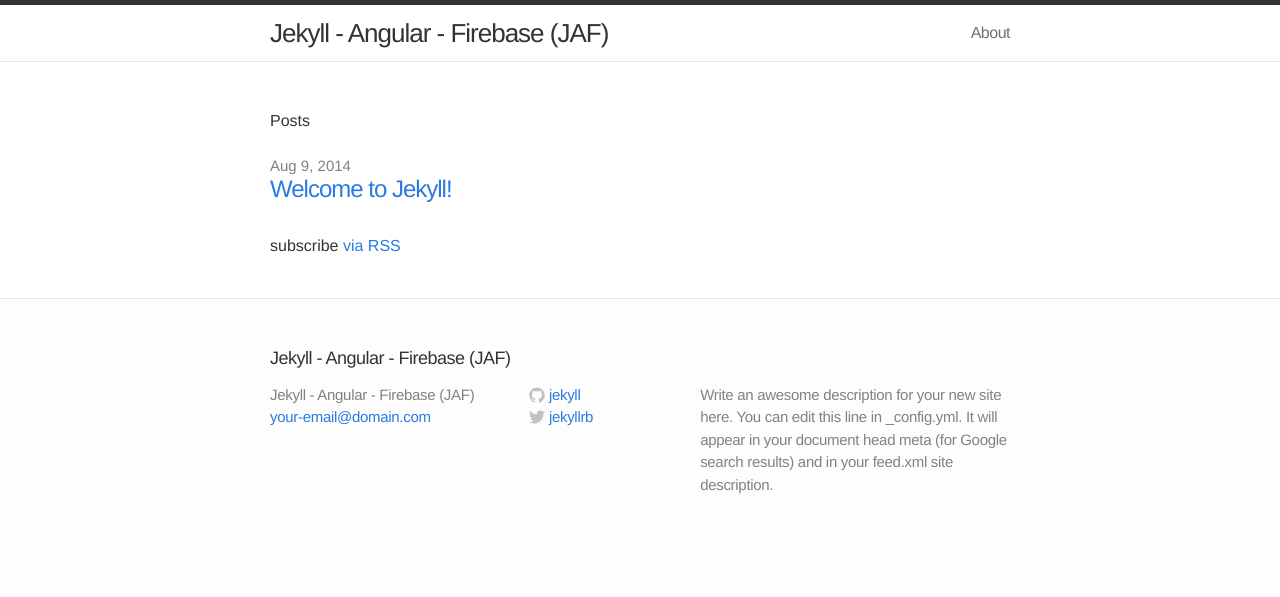
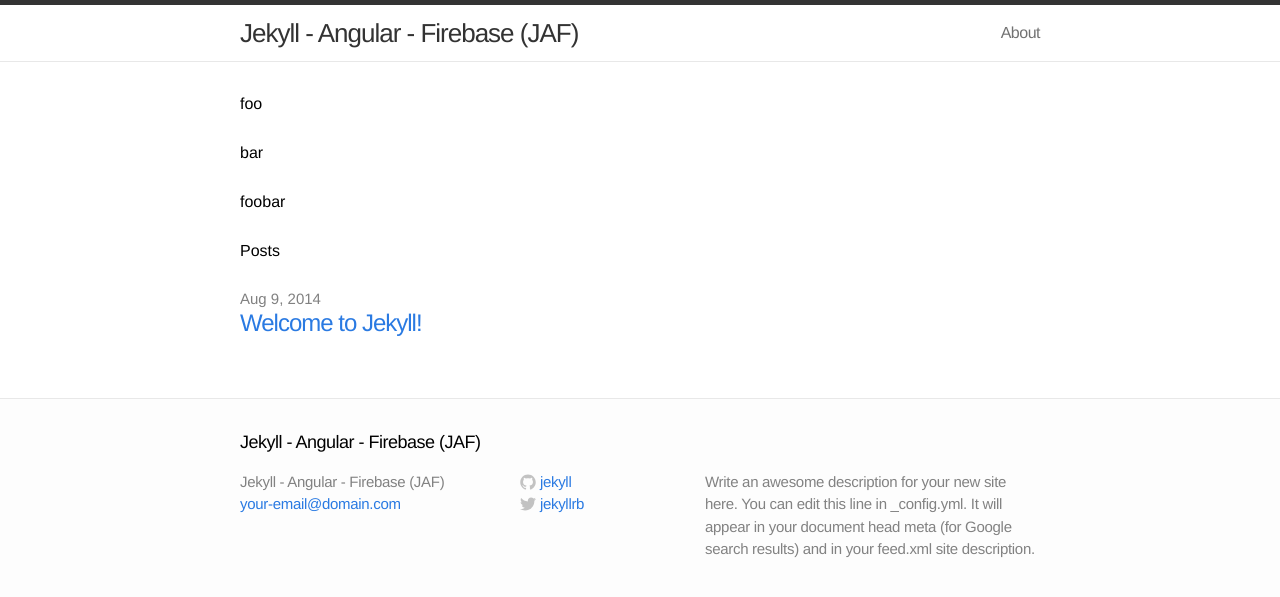
Before and after one commit to MaxHorstmann/jekyll-angular-firebase, a Jekyll site: the page built from index.html, in a window 1280 px wide. Shown: the top 597 px of the page. Built offline with Jekyll 4.4.1, drawn with Linux system fonts in a browser that asks for light colours; nearby versions of some CDN libraries; comment, search, counter and statistics services are not loaded.

```diff
--- a/_includes/head.html
+++ b/_includes/head.html
@@ -22,4 +22,7 @@
 	<!-- AngularFire -->
 	<script src="https://cdn.firebase.com/libs/angularfire/{{ site.angularfire_version }}/angularfire.min.js"></script>
 
+	<!-- Angular controllers -->
+	<script src="/js/controllers.js"></script>
+
 </head>
--- a/_layouts/default.html
+++ b/_layouts/default.html
@@ -1,9 +1,9 @@
 <!DOCTYPE html>
-<html>
+<html ng-app="jafApp">
 
   {% include head.html %}
 
-    <body>
+    <body ng-controller="jafController">
 
     {% include header.html %}
 
--- a/index.html
+++ b/index.html
@@ -3,6 +3,8 @@ layout: default
 ---
 
 <div class="home">
+
+  <h1 ng-repeat="foo in foos">$$$ foo $$$</h1>
 
   <h1>Posts</h1>
 
@@ -15,6 +17,5 @@ layout: default
     {% endfor %}
   </ul>
 
-  <p class="rss-subscribe">subscribe <a href="{{ "/feed.xml" | prepend: site.baseurl }}">via RSS</a></p>
 
 </div>
--- /dev/null
+++ b/js/controllers.js
@@ -0,0 +1,10 @@
+var jafApp = angular.module('jafApp', [],
+	function($interpolateProvider) {
+	    $interpolateProvider.startSymbol('$$$');
+	    $interpolateProvider.endSymbol('$$$');
+	});
+
+
+jafApp.controller('jafController', function ($scope) {
+  $scope.foos = ['foo', 'bar', 'foobar'];
+});
```
Also changed, not shown: other parts of _includes/head.html (+2 -2 lines).
